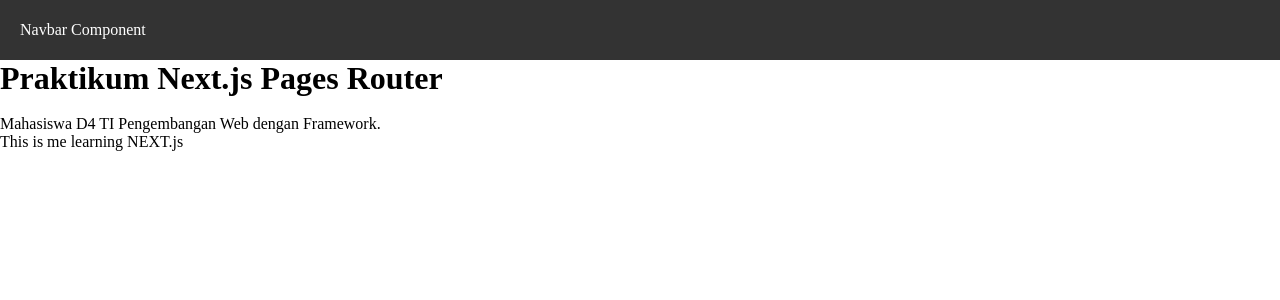
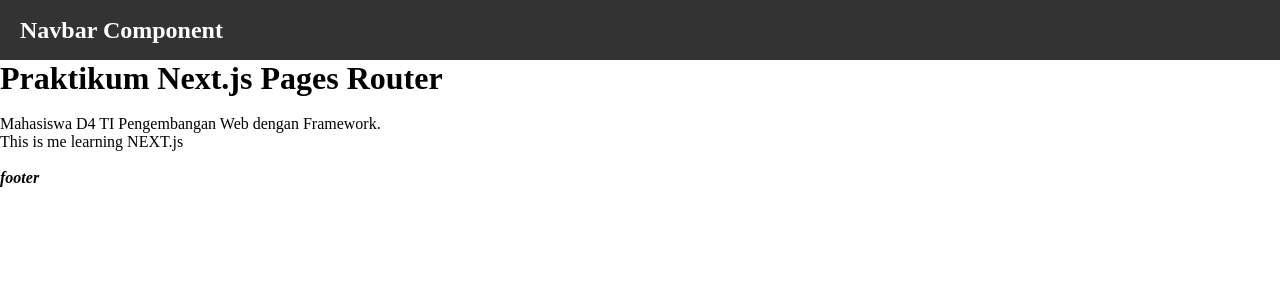
Before and after one commit to Ghetsa/Pemrograman_Framework_2026, a Next.js app in the folder jobsheet-02/my-app/: page / in a window 1280 px wide. Shown: the top 300 px of the page. Built offline with nearby package versions, Linux system fonts and the light colour scheme.

Commit message:
add: langkah 7 (Implementasi Layout)

```diff
--- a/jobsheet-02/my-app/src/components/layouts/AppShell/index.tsx
+++ b/jobsheet-02/my-app/src/components/layouts/AppShell/index.tsx
@@ -10,6 +10,10 @@
     <main>
       <Navbar />
       {children}
+      <br />
+      <div><strong><i>footer</i></strong>
+
+      </div>
     </main>
   );
 };
--- a/jobsheet-02/my-app/src/components/layouts/navbar/index.tsx
+++ b/jobsheet-02/my-app/src/components/layouts/navbar/index.tsx
@@ -1,7 +1,9 @@
 const Navbar = () => {
   return (
     <div className="Navbar">
-      <div>Navbar Component </div>
+      <div>
+        <h2>Navbar Component</h2>
+      </div>
     </div>
   );
 };
--- a/jobsheet-02/my-app/src/pages/_app.tsx
+++ b/jobsheet-02/my-app/src/pages/_app.tsx
@@ -1,12 +1,12 @@
 import '@/styles/globals.css'
 import type { AppProps } from 'next/app'
+import AppShell from '@/components/layouts/AppShell'
 import Navbar from '@/components/layouts/navbar'
 
 export default function App({ Component, pageProps }: AppProps) {
   return (
-    <div>
-      <Navbar />
+    <AppShell>
       <Component {...pageProps} />
-    </div>
+    </AppShell>
   );
-};
+}
```
